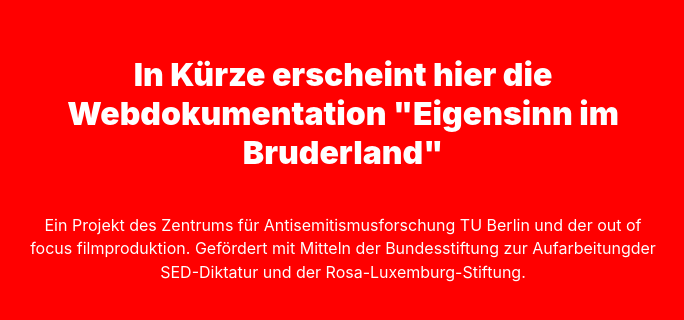
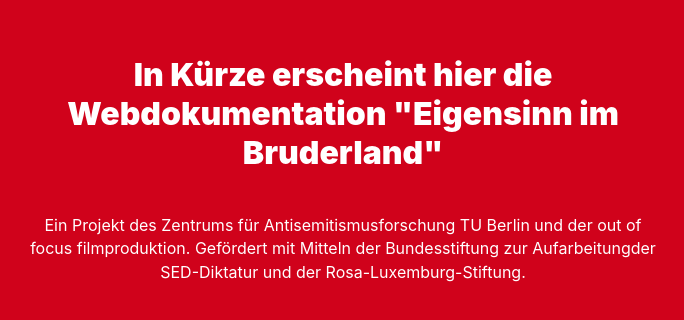
Before and after one commit to zoff-kollektiv/bruderland, a Gatsby app: page / in a window 1280 px wide. Shown: the part 236-556 px from the top of the page, without its empty margins (297-981 px from the left). Built offline with nearby package versions, Linux system fonts and the light colour scheme.

Commit message:
Update background color

```diff
--- a/src/pages/index.js
+++ b/src/pages/index.js
@@ -1,7 +1,7 @@
 import React from "react"
 
 export default () =>
-  <section style={{ alignItems: 'center', backgroundColor: 'red', display: 'flex', flexDirection: 'column', height: '100vh', justifyContent: 'center' }}>
+  <section style={{ alignItems: 'center', backgroundColor: 'rgb(208, 2, 27)', display: 'flex', flexDirection: 'column', height: '100vh', justifyContent: 'center' }}>
     <style type="text/css">{`
       body {
         color: white;
```
